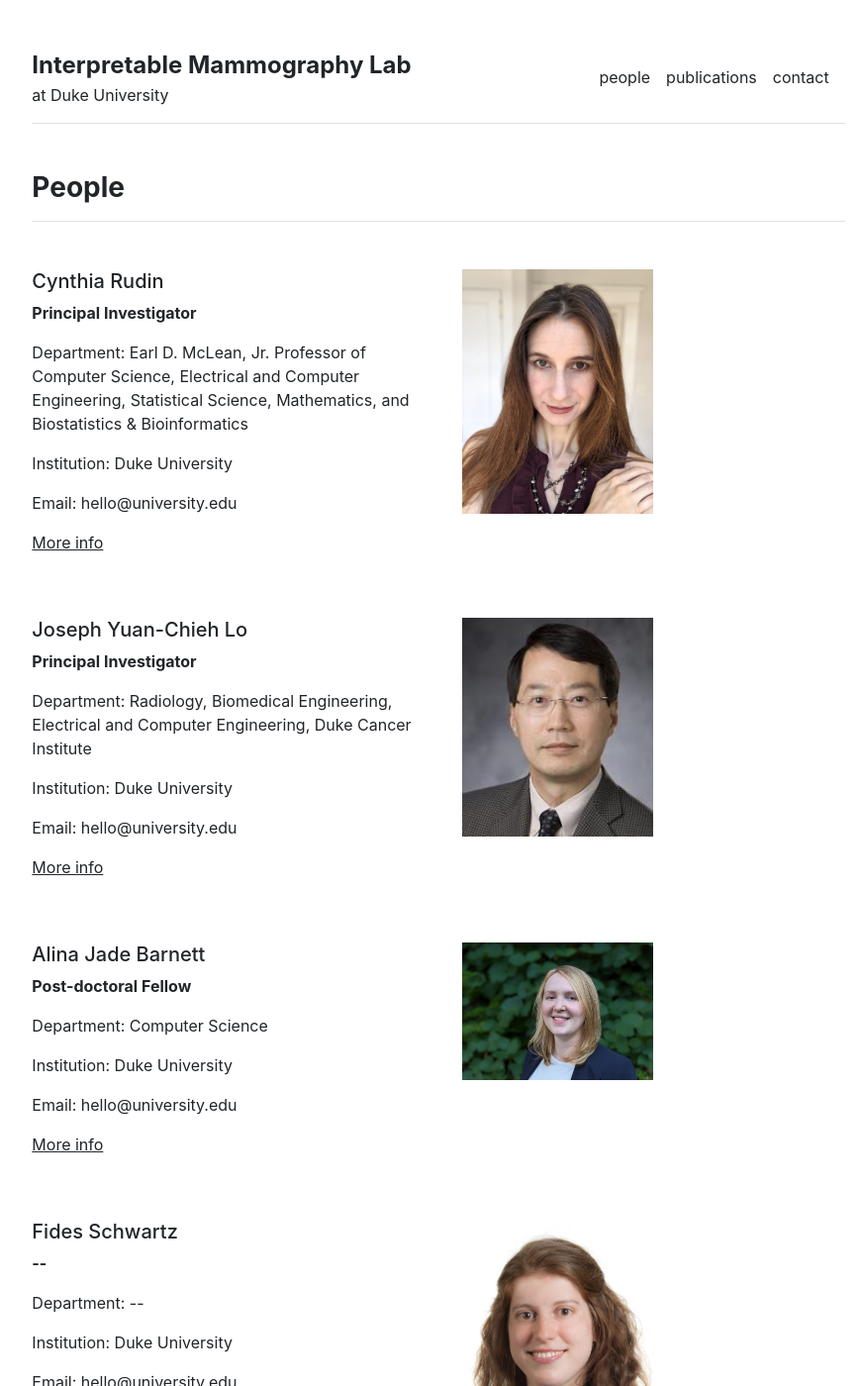
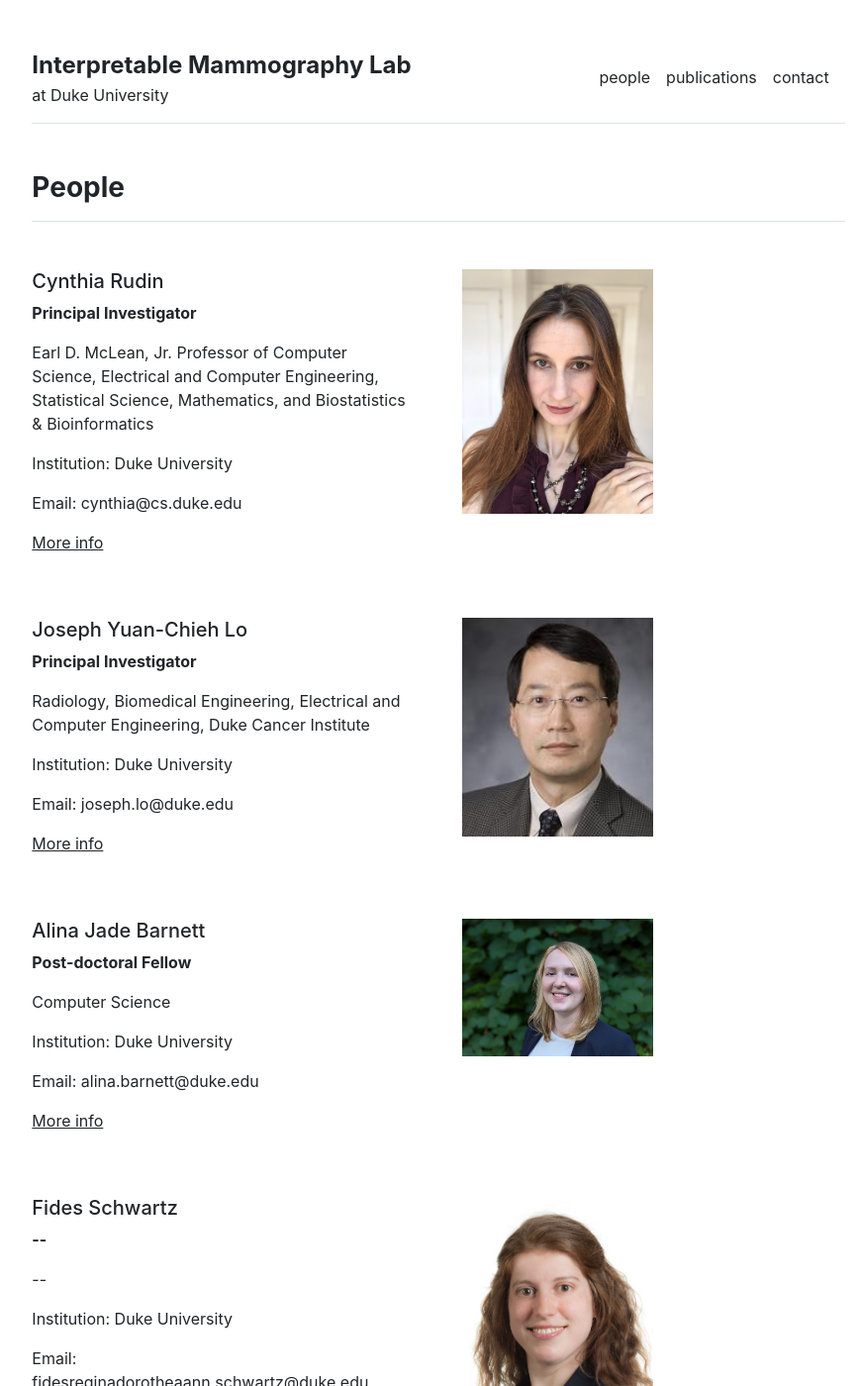
Before and after one commit to alinajadebarnett/interpmammo, a Jekyll site: the page built from people.md, in a window 1280 px wide and 1400 px high. Shown: the whole window at 99% size, without its empty margins (197-1066 px from the left). Built offline with Jekyll 4.4.1, drawn with Linux system fonts in a browser that asks for light colours; some of the changed text lies outside the part shown.

Commit message:
add emails

```diff
--- a/_data/settings.yml
+++ b/_data/settings.yml
@@ -10,7 +10,7 @@ people:
       department: "Earl D. McLean, Jr. Professor of Computer Science, Electrical and Computer Engineering, Statistical Science, Mathematics, and Biostatistics & Bioinformatics",
       institution: "Duke University",
       institution_address: "Research Drive, Durham NC, 27708 USA",
-      email: "hello@university.edu",
+      email: "cynthia@cs.duke.edu",
       office: "LSRC D342",
       image: "assets/img/people/cynthia_rudin.jpeg",
       url: "https://users.cs.duke.edu/~cynthia/",
@@ -21,7 +21,7 @@ people:
       department: "Radiology, Biomedical Engineering, Electrical and Computer Engineering, Duke Cancer Institute",
       institution: "Duke University",
       institution_address: "2424 Erwin Road, Suite 302, Ravin Advanced Imaging Labs, Durham, NC 27705",
-      email: "hello@university.edu",
+      email: "joseph.lo@duke.edu",
       office: "Science Building 505",
       image: "assets/img/people/joseph_lo.jpeg",
       url: "https://radiology.duke.edu/profile/joseph-yuan-chieh-lo",
@@ -32,7 +32,7 @@ people:
       department: "Computer Science",
       institution: "Duke University",
       institution_address: "308 Research Drive, Durham, NC 27708-0129",
-      email: "hello@university.edu",
+      email: "alina.barnett@duke.edu",
       image: "assets/img/people/alina_jade_barnett.jpeg",
       url: "https://alinajadebarnett.github.io/",
     }
@@ -42,7 +42,7 @@ people:
       department: "--",
       institution: "Duke University",
       institution_address: "308 Research Drive, Durham, NC 27708-0129",
-      email: "hello@university.edu",
+      email: "fidesreginadorotheaann.schwartz@duke.edu",
       image: "assets/img/people/fides_schwartz.jpeg",
     }
   - {
@@ -51,7 +51,7 @@ people:
       department: "Computer Science",
       institution: "University of Maine",
       institution_address: "5711 Boardman Hall, Room 348, Orono, ME 04469",
-      email: "hello@university.edu",
+      email: "chaofan.chen@maine.edu",
       office: "233 Boardman Hall",
       image: "assets/img/people/chaofan_chen.jpeg",
       url: "https://umaine.edu/scis/people/chaofan-chen/",
@@ -62,7 +62,7 @@ people:
       department: "Computer Science",
       institution: "Duke University",
       institution_address: "308 Research Drive, Durham, NC 27708-0129",
-      email: "hello@university.edu",
+      email: "vaibhav.sharma@duke.edu",
       image: "assets/img/people/sample.jpeg",
     }
   - {
@@ -71,7 +71,7 @@ people:
       department: "Computer Science",
       institution: "Duke University",
       institution_address: "308 Research Drive, Durham, NC 27708-0129",
-      email: "hello@university.edu",
+      email: "--",
       image: "assets/img/people/sample.jpeg",
     }
   - {
@@ -80,7 +80,7 @@ people:
       department: "Computer Science",
       institution: "Duke University",
       institution_address: "308 Research Drive, Durham, NC 27708-0129",
-      email: "hello@university.edu",
+      email: "anika.mitra@duke.edu",
       image: "assets/img/people/sample.jpeg",
     }
   - {
@@ -89,7 +89,7 @@ people:
       department: "Computer Science",
       institution: "Duke University",
       institution_address: "308 Research Drive, Durham, NC 27708-0129",
-      email: "hello@university.edu",
+      email: "jon.donnelly@duke.edu",
       image: "assets/img/people/sample.jpeg",
     }
   - {
@@ -98,7 +98,7 @@ people:
       department: "Computer Science",
       institution: "Duke University",
       institution_address: "308 Research Drive, Durham, NC 27708-0129",
-      email: "hello@university.edu",
+      email: "luke.moffett@duke.edu",
       image: "assets/img/people/sample.jpeg",
     }
   - {
@@ -107,7 +107,7 @@ people:
       department: "Computer Science",
       institution: "Duke University",
       institution_address: "308 Research Drive, Durham, NC 27708-0129",
-      email: "hello@university.edu",
+      email: "julia.yang@duke.edu",
       image: "assets/img/people/sample.jpeg",
     }
   - {
@@ -116,7 +116,7 @@ people:
       department: "Computer Science",
       institution: "Duke University",
       institution_address: "308 Research Drive, Durham, NC 27708-0129",
-      email: "hello@university.edu",
+      email: "sangwook.cheon@duke.edu",
       image: "assets/img/people/sample.jpeg",
     }
   - {
@@ -125,7 +125,7 @@ people:
       department: "Computer Science",
       institution: "Duke University",
       institution_address: "308 Research Drive, Durham, NC 27708-0129",
-      email: "hello@university.edu",
+      email: "giyoung.kim@duke.edu",
       image: "assets/img/people/sample.jpeg",
     }
 
@@ -144,13 +144,13 @@ courses:
 
 contacts:
   - {
-      name: "Dr. Alina Jade Barnett",
-      title: "Title",
+      name: "Alina Jade Barnett",
+      title: "Post-doctoral Fellow",
       department: "Computer Science",
       institution: "Duke University",
       institution_address: "308 Research Dr, Durham, NC 27705, United States",
       phone: "(000) 000-0000",
       email: "hello@university.edu",
       office: "Office Location",
-      image: "assets/img/contact.jpg",
+      image: "assets/img/people/alina_jade_barnett.jpeg",
     }
--- a/_includes/contact.html
+++ b/_includes/contact.html
@@ -7,7 +7,6 @@
         <h4>{{ contact.name }}</h4>
         <p>{{ contact.title }} | {{ contact.department }}</p>
         <p>{{ contact.institution }} | {{ contact.institution_address }}</p>
-        <p>Phone: {{ contact.phone }}</p>
         <p>Email: {{ contact.email }}</p>
         <p>Office: {{ contact.office }}</p>
       </div>
--- a/_layouts/people.html
+++ b/_layouts/people.html
@@ -10,11 +10,11 @@ layout: default
   <div class="col-md-6">
     <h5>{{ person.name }}</h5>
     <p><b>{{ person.title }}</b></p>
-    <p>Department: {{ person.department }}</p>
+    <p>{{ person.department }}</p>
     <p>Institution: {{ person.institution }}</p>
     <p>Email: {{ person.email }}</p>
 
-    <p><a href="{{ site.github.url }}/people/{{ person.url }}">More info</a></p>
+    <p><a href="{{ person.url }}">More info</a></p>
   </div>
   <div class="col-md-6">
     <img src="{{ site.github.url }}/{{ person.image }}" alt="Contact" width="50%">
```
